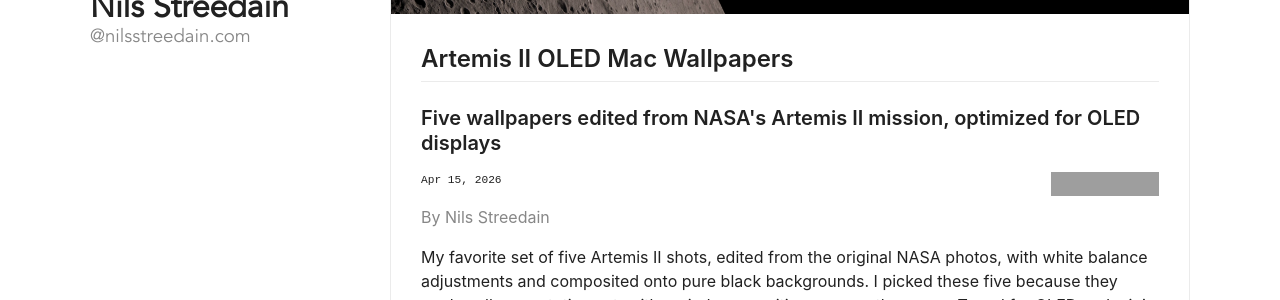
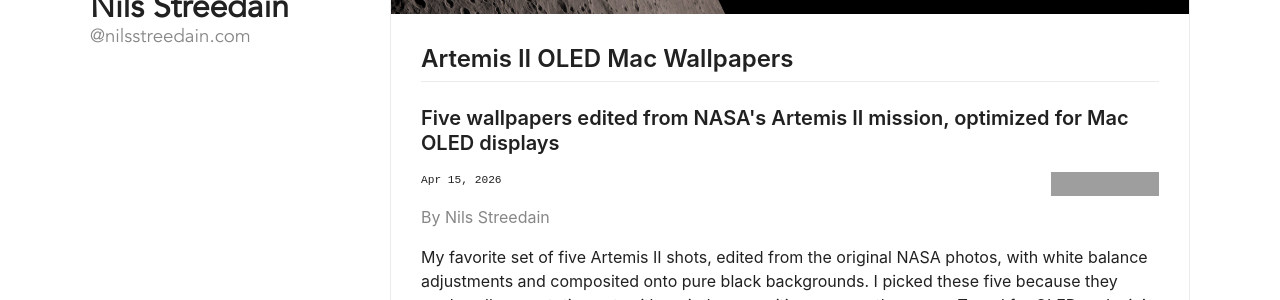
Before and after one commit to nilsstreedain/nilsstreedain.com, a Jekyll site: the page built from blog/_posts/2026-04-15-artemis-ii-oled-mac-wallpapers.md, in a window 1280 px wide and 900 px high. Shown: the part 377-677 px from the top of the window. Built offline with Jekyll 4.4.1, drawn with Linux system fonts in a browser that asks for light colours; some of the changed text lies outside the part shown; grey boxes are pictures that could not be loaded.

Commit message:
Add bluesky link to April 2026 post

```diff
--- a/blog/_posts/2026-04-15-artemis-ii-oled-mac-wallpapers.md
+++ b/blog/_posts/2026-04-15-artemis-ii-oled-mac-wallpapers.md
@@ -1,12 +1,12 @@
 ---
 title: Artemis II OLED Mac Wallpapers
-description: Five wallpapers edited from NASA's Artemis II mission, optimized for OLED displays
+description: Five wallpapers edited from NASA's Artemis II mission, optimized for Mac OLED displays
 tags: apple macos ios macos26 ios26 oled p3 heic wallpaper wallpapers wall paper led black miniled artemis artemisii nasa
 image:
   path: /assets/img/artemis-ii.webp
   alt: The Moon's cratered surface lit from below with Earth rising behind it, photographed during the Artemis II mission
 featured: true
-bluesky_post_uri:
+bluesky_post_uri: https://bsky.app/profile/nilsstreedain.com/post/3mjlmz5ipdc24
 ---
 My favorite set of five Artemis II shots, edited from the original NASA photos, with white balance adjustments and composited onto pure black backgrounds. I picked these five because they work well as a rotating set, with varied compositions across the group. Tuned for OLED and mini-LED Mac displays where pure black means the pixels actually turn off, so the subjects feel like they're floating in real darkness.
 
```
